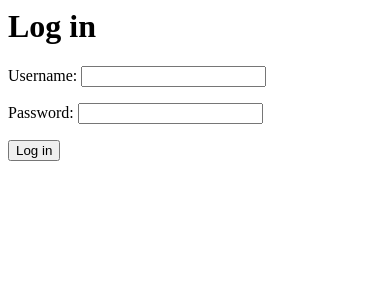
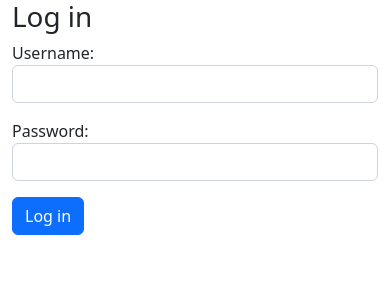
Before and after one commit to AbbasBinVakas/Clucker, a Django app: page /log_in/ in a window 390 px wide. Shown: the top 300 px of the page. Run offline with Django 4.2, Linux system fonts and the light colour scheme; some libraries are stand-ins or nearby versions.

Commit message:
Render log in template with Bootstrap

```diff
--- a/microblogs/templates/log_in.html
+++ b/microblogs/templates/log_in.html
@@ -1,16 +1,18 @@
-<html>
-<head>
-    <title>Clucker</title>
-</head>
-    <body>
+{% extends 'base.html' %}
+{% block body %}
+<div class="container">
+    <div class="row">
+        <div class="col-sm-12 col-md-6 offset-md-3">
             <h1>Log in</h1>
             {% for message in messages %}
                 <p><b>{{ message }}</b></p>
             {% endfor %}
             <form action="{% url 'log_in' %}" method="post">
                 {% csrf_token %}
-            {{ form.as_p }}
-            <input type="submit" value="Log in">
+                {% include 'partials/bootstrap_form.html' with form=form %}
+                <input type="submit" value="Log in" class="btn btn-primary">
             </form>
-    </body>
-</html>
+        </div>
+    </div>
+</div>
+{% endblock %}
--- a/microblogs/templates/sign_up.html
+++ b/microblogs/templates/sign_up.html
@@ -2,7 +2,7 @@
 {% block body %}
 <div class="container">
     <div class="row">
-        <div class="container">
+        <div class="col-12">
             <h1>Sign up</h1>
             <form action="{% url 'sign_up' %}" method="post">
                 {% csrf_token %}
```
Lines whose indentation alone changed are shown as unchanged.
